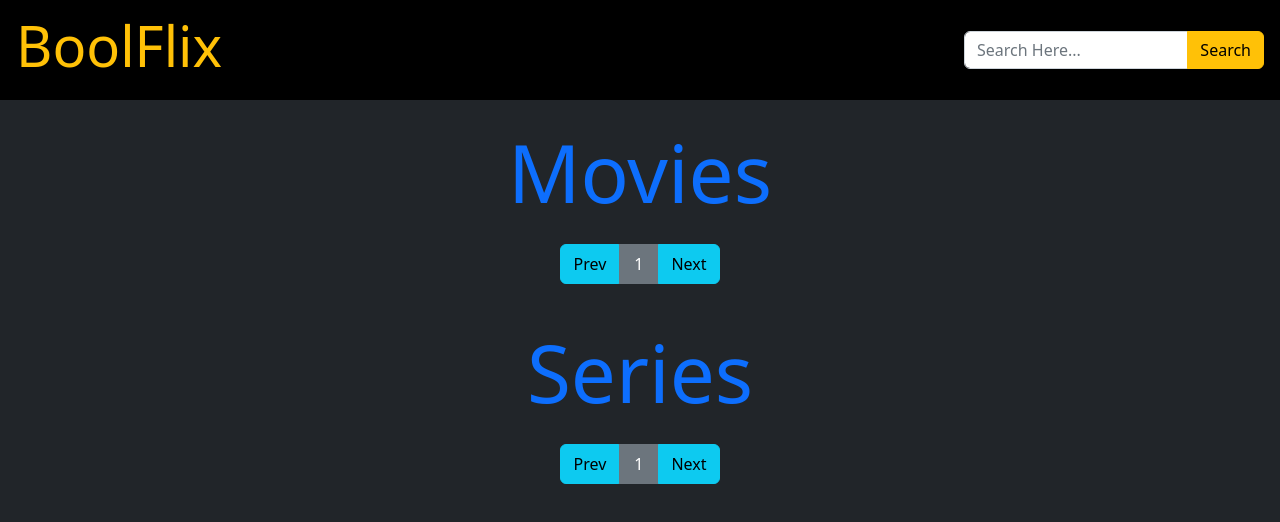
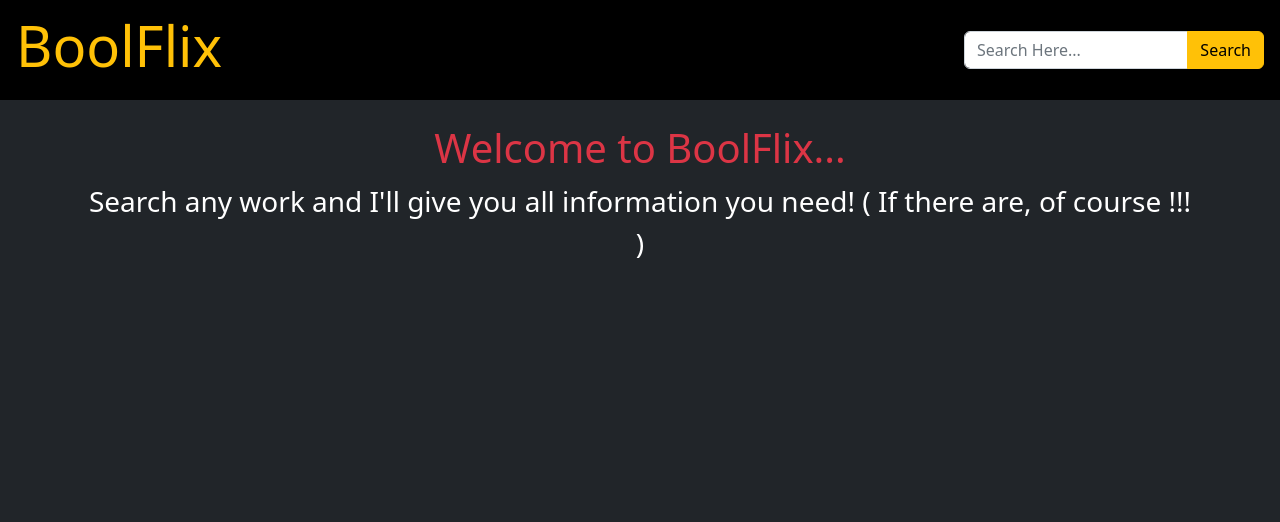
Before and after one commit to LucaRadio/vite-boolflix, a Vue app: page / in a window 1280 px wide. Shown: the top 522 px of the page. Built offline with nearby package versions, Linux system fonts and the light colour scheme.

Commit message:
show cast option on hover

```diff
--- a/src/App.vue
+++ b/src/App.vue
@@ -1,4 +1,5 @@
 <script>
+import axios from 'axios';
 import AppHeader from './components/AppHeader.vue';
 import AppRows from './components/AppRows.vue'
 import { fetchSearchedRequest, properties } from './store';
@@ -18,8 +19,10 @@ export default {
 
         fetchSearchedRequest();
       }
-    }
-  }
+    },
+
+
+  },
 }
 
 </script>
@@ -66,5 +69,10 @@ export default {
 
 img {
   height: 100%;
+  position: absolute;
+  top: 0;
+  right: 0;
+  bottom: 0;
+  left: 0;
 }
 </style>
--- a/src/components/AppRows.vue
+++ b/src/components/AppRows.vue
@@ -1,18 +1,26 @@
 <template>
+    <div v-if="!properties.showButton" class="intro">
+
+        <h1 class="text-danger mt-4">Welcome to BoolFlix...</h1>
+        <p class="fs-3 text-white">Search any work and I'll give you all information you need! ( If there are, of
+            course !!! )
+        </p>
+
+    </div>
     <!-- FILM -->
-    <h1 class="display-1 text-primary text-center my-4">Movies</h1>
 
     <div v-if="properties.errorMovies" class="alert mx-auto my-3 alert-danger w-50">Unable to find a movie that contains
         "{{ properties.savedWord }}" in the title. Reload page or search another film</div>
 
 
     <div v-if="!properties.errorMovies" class="movies-container">
-        <div class="input-group justify-content-center">
-            <button @click.stop="changePage(false, true)" class="btn btn-info">Prev</button>
+        <h1 v-if="properties.showButton" class="display-1 text-primary text-center my-4">Movies</h1>
+        <div v-if="properties.showButton" class="input-group justify-content-center">
+            <button @click.stop="changePage(false, 'movies')" class="btn btn-info">Prev</button>
             <div class="bg-secondary text-white py-2 px-3">{{ properties.pageSelectedMovies }}</div>
-            <button @click.stop="changePage(true, true)" class="btn btn-info">Next</button>
+            <button @click.stop="changePage(true, 'movies')" class="btn btn-info">Next</button>
         </div>
-        <div class="row row-cols-lg-5 row-cols-md-4 row-cols-sm-2 g-3 my-3 flex-no-wrap">
+        <div class="row row-cols-lg-5 row-cols-md-4 row-cols-sm-2 flex-column-xs g-3 my-3 flex-no-wrap">
             <Movies :movies="properties.movies" />
         </div>
     </div>
@@ -22,7 +30,6 @@
         Go back!</div>
 
     <!-- SERIE -->
-    <h1 class=" display-1 text-primary text-center my-4">Series</h1>
 
     <div v-if="properties.errorSeries" class="alert mx-auto my-3 alert-danger w-50">Unable to find a Tv Series that
         contains
@@ -31,10 +38,11 @@
 
     <div v-if="!properties.errorSeries" class="series-container">
 
-        <div class="input-group justify-content-center">
-            <button @click.stop="changePage(false, false)" class="btn btn-info">Prev</button>
+        <h1 v-if="properties.showButton" class=" display-1 text-primary text-center my-4">Series</h1>
+        <div v-if="properties.showButton" class="input-group justify-content-center">
+            <button @click.stop="changePage(false, 'series')" class="btn btn-info">Prev</button>
             <div class="bg-secondary text-white py-2 px-3">{{ properties.pageSelectedSeries }}</div>
-            <button @click.stop="changePage(true, false)" class="btn btn-info">Next</button>
+            <button @click.stop="changePage(true, 'series')" class="btn btn-info">Next</button>
         </div>
         <div class="row row-cols-lg-5 row-cols-md-4 row-cols-sm-2 g-3 my-3">
             <Series :series="properties.series" />
@@ -55,6 +63,11 @@ import Movies from './MoviesList.vue';
 import Series from './SeriesList.vue';
 
 export default {
+    props: {
+        buttonShow: function () {
+
+        }
+    },
     components: { Movies, Series },
     data() {
         return {
@@ -63,6 +76,7 @@ export default {
     },
     methods: {
         changePage,
+
     }
 
 
@@ -70,13 +84,15 @@ export default {
 </script>
 
 <style lang="scss">
+@media screen and (max-width: 576px) {
+    .row {
+        flex-direction: column;
+    }
+}
+
 svg {
     width: 30px;
     height: 20px;
-}
-
-img {
-    max-height: 300px;
 }
 
 h4,
--- a/src/components/MoviesList.vue
+++ b/src/components/MoviesList.vue
@@ -18,9 +18,26 @@
 
                 <h5 class="text-primary card-text" v-if="movie.vote_average"> Vote: <i
                         class="fa-solid fa-star text-warning" v-for="n in gradeModify(movie)"></i></h5>
-                <h6 class="text-primary card-text" v-else> Vote: There ins't enough grades to establish an average
+                <h6 class="text-primary card-text mb-3" v-else> Vote: There ins't enough grades to establish an average
                     grade
                 </h6>
+                <button @click="fetchCast('movie', movie, movie.id)" class="btn btn-info p-1">View Cast</button>
+                <ul>
+                    <ul>
+                        <li v-if="movie.cast" v-for="actor in movie.cast">
+                            <div class="div">
+                                <span class="text-danger">{{ actor.original_name
+                                }}
+                                </span>
+                                <span v-if="actor.character"> as{{
+                                        actor.character
+                                }}</span>
+                            </div>
+                        </li>
+
+
+                    </ul>
+                </ul>
             </div>
         </div>
 
@@ -31,7 +48,7 @@
 </template>
 
 <script>
-import { properties, typeImgFetch, flagInsert, gradeModify } from '../store';
+import { properties, typeImgFetch, flagInsert, gradeModify, fetchCast } from '../store';
 import * as countriesFlag from 'country-flag-icons/string/1x1';
 import { countries } from 'country-flag-icons';
 export default {
@@ -49,7 +66,9 @@ export default {
     methods: {
         typeImgFetch,
         flagInsert,
-        gradeModify
+        gradeModify,
+        fetchCast
+
     }
 
 }
--- a/src/components/SeriesList.vue
+++ b/src/components/SeriesList.vue
@@ -1,25 +1,41 @@
 <template>
 
-    <div v-if="!properties.errorLastPageSeries" class="col d-flex" v-for="serie in series">
+    <div v-if="!properties.errorLastPageSeries" class="col d-flex" v-for="singleSerie in series">
 
         <div class="card w-100 overflow-auto text-white position-relative">
-            <img :src="typeImgFetch(serie)" class="card-img-top " alt="Not Image for this serie">
-            <div class="card-body text-white">
-                <h5 class=" card-title">
-                    <span class="text-primary">Title:</span> {{ serie.name }}
+            <img :src="typeImgFetch(singleSerie)" class="card-img-top" alt="Not Image for this serie">
+            <div class="card-body text-white overflow-auto">
+                <h5 class="card-title">
+                    <span class="text-primary">Title:</span> {{ singleSerie.name }}
                 </h5>
                 <h5 class="card-title"><span class="text-primary">Original title:</span>
-                    {{ serie.original_name }} </h5>
-                <p class="card-text mb-3"><span class="text-primary fw-bold">Original language:</span><svg class="ms-2"
-                        v-html="flagInsert(serie, countriesFlag)"></svg></p>
-                <p class="ms-3" v-if="serie.overview"><span class="fw-bold text-primary">Overview
-                        :</span>{{ serie.overview }}</p>
-                <p class="ms-3" v-else>There isn't an italian overview on this serie</p>
+                    {{ singleSerie.original_name }} </h5>
+                <p><span class="text-primary fw-bold">Original language:</span><svg class="ms-2"
+                        v-html="flagInsert(singleSerie, countriesFlag)"></svg></p>
+                <p class="ms-3" v-if="singleSerie.overview"><span class="fw-bold text-primary">Overview
+                        :</span>{{ singleSerie.overview }}</p>
+                <p class="ms-3" v-else>There isn't an italian overview on this singleSerie</p>
 
-                <h5 class="text-primary card-text" v-if="serie.vote_average"> Vote: <i
-                        class="text-warning fa-solid fa-star" v-for="n in gradeModify(serie)"></i></h5>
-                <h6 class="text-primary card-text" v-else> Vote: There ins't enough grades to establish an average grade
+                <h5 class="text-primary card-text" v-if="singleSerie.vote_average"> Vote: <i
+                        class="text-warning fa-solid fa-star" v-for="n in gradeModify(singleSerie)"></i></h5>
+                <h6 class="text-primary card-text" v-else> Vote: There ins't enough grades to establish an average
+                    grade
                 </h6>
+                <button @click="fetchCast('tv', singleSerie, singleSerie.id)" class="btn btn-info p-1">View
+                    Cast</button>
+                <ul>
+                    <li v-if="singleSerie.cast" v-for="actor in singleSerie.cast">
+                        <div class="div">
+                            <span class="text-danger">{{ actor.name
+                            }}
+                            </span>
+                            <span v-if="actor.character"> as{{
+                                    actor.character
+                            }}</span>
+                        </div>
+                    </li>
+
+                </ul>
             </div>
         </div>
 
@@ -29,7 +45,7 @@
 
 
 <script>
-import { properties, typeImgFetch, flagInsert, gradeModify } from '../store';
+import { fetchCast, properties, typeImgFetch, flagInsert, gradeModify } from '../store';
 import * as countriesFlag from 'country-flag-icons/string/1x1';
 import { countries } from 'country-flag-icons';
 export default {
@@ -47,7 +63,8 @@ export default {
     methods: {
         typeImgFetch,
         flagInsert,
-        gradeModify
+        gradeModify,
+        fetchCast
     }
 
 }
@@ -55,5 +72,11 @@ export default {
 
 
 <style lang="scss">
-
+img {
+    position: absolute;
+    bottom: 0;
+    left: 0;
+    height: 100%;
+    width: 100%;
+}
 </style>
--- a/src/store.js
+++ b/src/store.js
@@ -1,3 +1,4 @@
+
 import axios from "axios";
 import { reactive } from "vue";
 
@@ -11,11 +12,13 @@ export const properties = reactive({
     errorMovies: false,
     errorSeries: false,
     errorLastPageMovies: false,
-    savedWord: ''
+    savedWord: '',
+    showButton: false,
 
 })
 
 export function fetchSearchedRequest() {
+    properties.showButton = true;
     properties.errorMovies = false;
     properties.errorSeries = false;
     properties.errorLastPageMovies = false;
@@ -72,6 +75,9 @@ export function flagInsert(type, countriesFlag) {
     if (original_language === "EN") {
         original_language = "US"
     }
+    if (original_language === "JA") {
+        original_language = "JP"
+    }
     return countriesFlag[`${original_language}`]
 }
 
@@ -94,36 +100,45 @@ export function gradeModify(type) {
 
 
 export function changePage(increment, type) {
-    if (type) {
+
+    const key = "pageSelected" + ((type.charAt(0)).toUpperCase() + type.slice(1));
+
     if (increment) {
-            if (properties.movies.length) {
-                properties.pageSelectedMovies++;
-                fetchSearchedRequest()
+        if (properties[type].length) {
+            properties[key]++;
+            fetchSearchedRequest();
         }
     } else {
-            if (properties.pageSelectedMovies > 1) {
-                properties.pageSelectedMovies--;
+        if (properties[key] > 1) {
+            properties[key]--;
             fetchSearchedRequest()
-
         } else {
-                properties.pageSelectedMovies = 1
+            properties[key] = 1;
+        }
     }
 }
 
-    } else {
-        if (increment) {
-            if (properties.series.length) {
-                properties.pageSelectedSeries++;
-                fetchSearchedRequest()
+export function fetchCast(type, typeObj, id) {
+    axios.get(`https://api.themoviedb.org/3/${type}/${id}/credits`, {
+        params: {
+            api_key: "25efb6124fbd30cb0ddc75796834305a"
         }
-        } else {
-            if (properties.pageSelectedSeries > 1) {
-                properties.pageSelectedSeries--;
-                fetchSearchedRequest()
+    })
+        .then(resp => {
+            const cast = []
+            if (resp.data.cast.length) {
+                for (let i = 0; i < 5; i++) {
+                    if (resp.data.cast[i] != undefined) {
+                        cast.push(resp.data.cast[i])
 
-            } else {
-                properties.pageSelectedSeries = 1
                     }
                 }
+
+                return typeObj.cast = cast
+            } else {
+                alert("There's not a cast in our database for this " + type)
             }
+
+        })
+
 }
```
Lines whose indentation alone changed are shown as unchanged.
